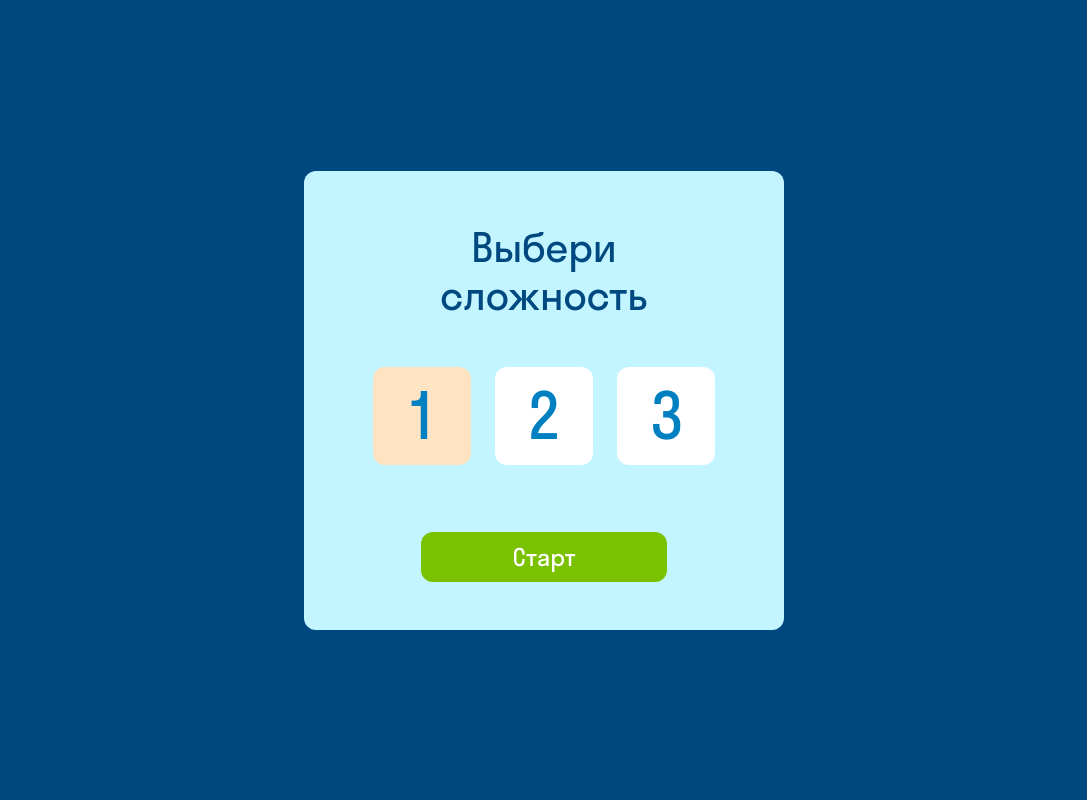
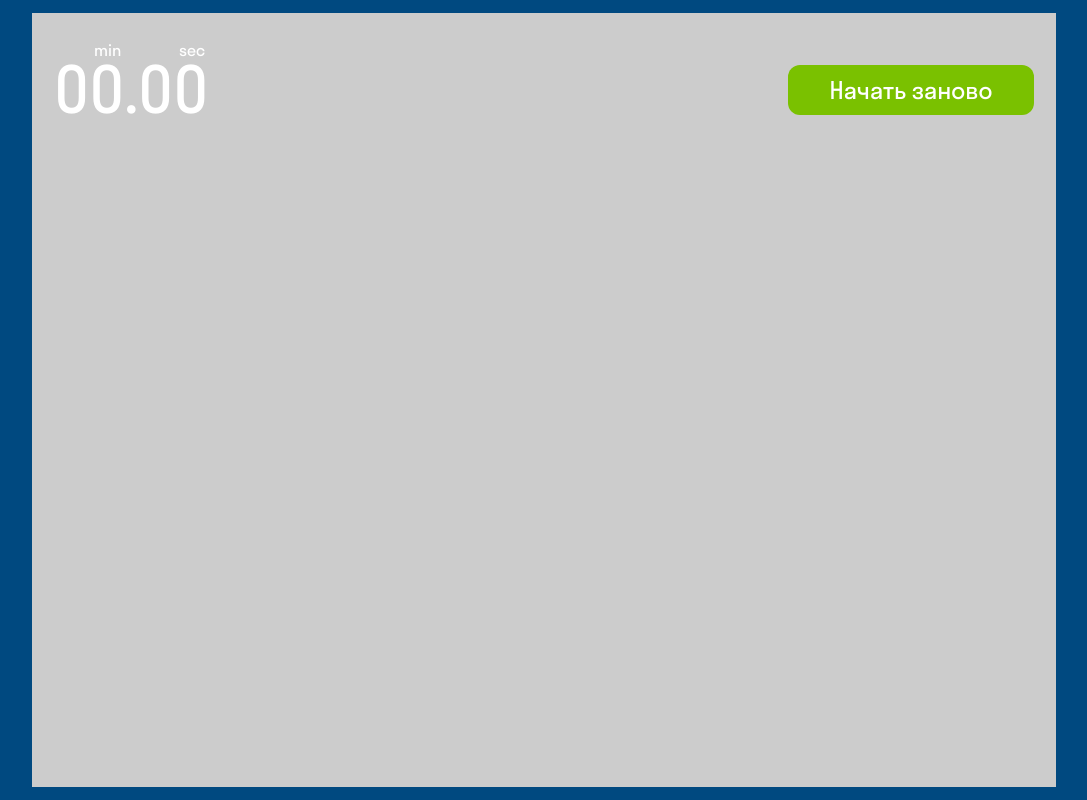
Before and after one commit to MaratRizatdinov/Memo2026, a website with bundled scripts: page index.html in a window 1280 px wide. Shown: the whole page, without its empty margins (96-1183 px from the left). Built offline with nearby package versions, Linux system fonts and the light colour scheme.

Commit message:
Заглушили JS. Создаем разметку и стили игрового поля. Сверстали шапку

```diff
--- a/index.html
+++ b/index.html
@@ -7,7 +7,16 @@
     <link rel="stylesheet" href="style.css" />
   </head>
   <body>
-    <div class="app"></div>
+    <div class="app">
+      <div class="gamefield">
+        <div class="gamefield__header">
+          <div class="gamefield__timer">00.00</div>
+          <div class="gamefield__button button">Начать заново</div>
+        </div>
+        <div class="gamefield__cards"></div>
+      </div>
+
+    </div>
     <script type="module" src="index.js"></script>
   </body>
 </html>
--- a/index.js
+++ b/index.js
@@ -11,4 +11,4 @@ export const appRouter = (appElement, state) => {
   if (state.gameStatus === 'start') selectPage(appElement, state);
   if (state.gameStatus === 'game') gamePage(appElement, state);
 };
-appRouter(appElement, state);
+// appRouter(appElement, state);
--- a/pages/selectPage.js
+++ b/pages/selectPage.js
@@ -30,7 +30,7 @@ export const selectPage = (appElement, state) => {
           />
           <label class="modal__label" for="radio3">3</label>
         </div>
-        <div class="modal__button">Старт</div>
+        <div class="modal__button button">Старт</div>
       </div>
 `;
 
--- a/style.scss
+++ b/style.scss
@@ -67,6 +67,52 @@ body {
     letter-spacing: 0px;
   }
   &__button {
+    margin-top: 67px;
+  }
+}
+.gamefield {
+  width: 1024px;
+  height: 774px;
+  display: flex;
+  flex-direction: column;
+  box-sizing: border-box;
+  background-color: #ccc;
+  &__header {
+    box-sizing: border-box;
+    margin-top: 41px;
+    margin-left: 22px;
+    margin-right: 22px;
+    display: flex;
+    align-items: center;
+    justify-content: space-between;
+    height: 72px;
+  }
+  &__timer {
+    color: rgba(255, 255, 255, 1);
+    font-size: 64px;
+    font-weight: 400;
+    line-height: 72px;
+    letter-spacing: 0px;
+    text-align: left;
+    position: relative;
+    &::before,
+    &::after {
+      position: absolute;
+      content: 'min';
+      top: -20px;
+      left: 40px;
+      font-size: 16px;
+      line-height: 32px;
+      letter-spacing: 0%;
+      text-align: left;
+    }
+    &::after {
+      content: 'sec';
+      left: 125px;
+    }
+  }
+}
+.button {
   width: 246px;
   height: 50px;
   border-radius: 12px;
@@ -79,6 +125,4 @@ body {
   font-weight: 400;
   line-height: 32px;
   letter-spacing: 0%;
-    margin-top: 67px;
 }
-}
```
Also changed, not shown: style.css, 1 other file. Lines whose indentation alone changed are shown as unchanged.
